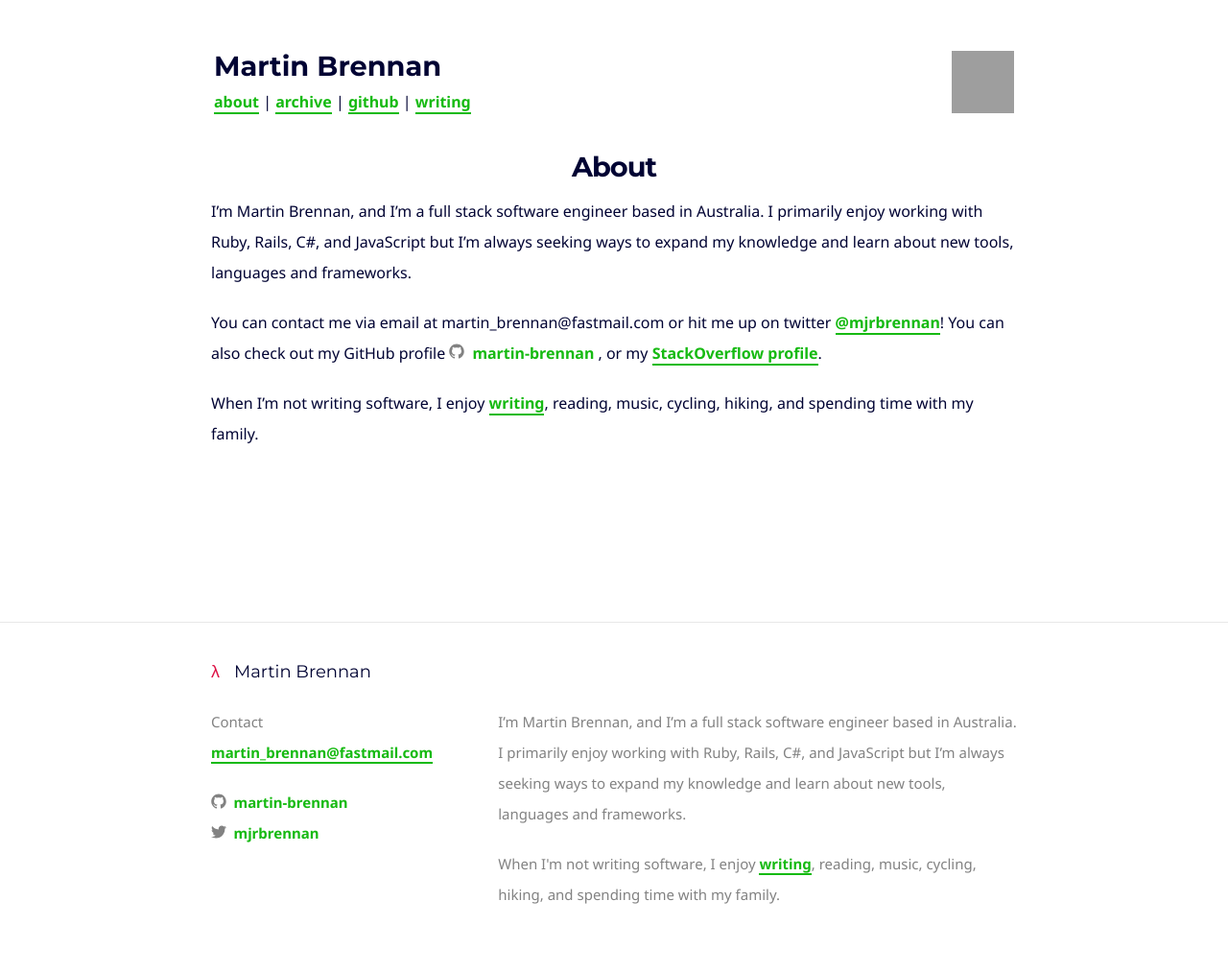
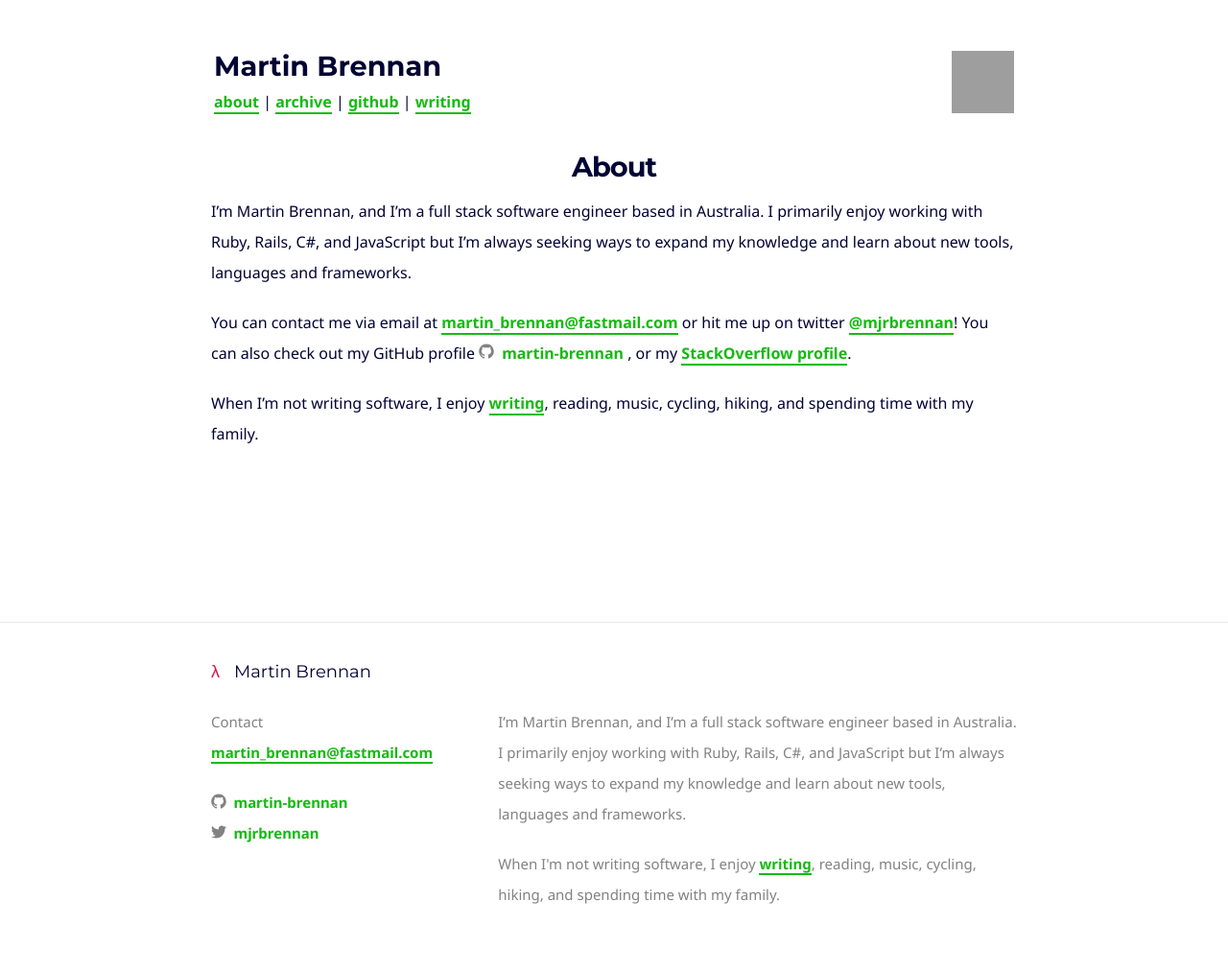
Before and after one commit to martin-brennan/martin-brennan.com, a Jekyll site: the page built from about.md, in a window 1280 px wide. Shown: the whole page at 96% size. Built offline with Jekyll 4.4.1, drawn with Linux system fonts in a browser that asks for light colours; some web fonts are replaced; part of the change alters nothing that is shown; grey boxes are pictures that could not be loaded.

Commit message:
Fix email link

```diff
--- a/about.md
+++ b/about.md
@@ -6,7 +6,7 @@ permalink: /about/
 
 I’m Martin Brennan, and I’m a full stack software engineer based in Australia. I primarily enjoy working with Ruby, Rails, C#, and JavaScript but I’m always seeking ways to expand my knowledge and learn about new tools, languages and frameworks.
 
-You can contact me via email at martin_brennan@fastmail.com or hit me up on twitter [@mjrbrennan](http://twitter.com/mjrbrennan)! You can also check out my GitHub profile {% include icon-github.html username="martin-brennan" %}, or my [StackOverflow profile](http://stackoverflow.com/users/875941/martin-brennan).
+You can contact me via email at <a href="mailto:martin_brennan@fastmail.com">martin_brennan@fastmail.com</a> or hit me up on twitter [@mjrbrennan](http://twitter.com/mjrbrennan)! You can also check out my GitHub profile {% include icon-github.html username="martin-brennan" %}, or my [StackOverflow profile](http://stackoverflow.com/users/875941/martin-brennan).
 
 When I'm not writing software, I enjoy <a href="https://writing.martin-brennan.com">writing</a>, reading, music, cycling, hiking, and spending time with my family.
 
```
